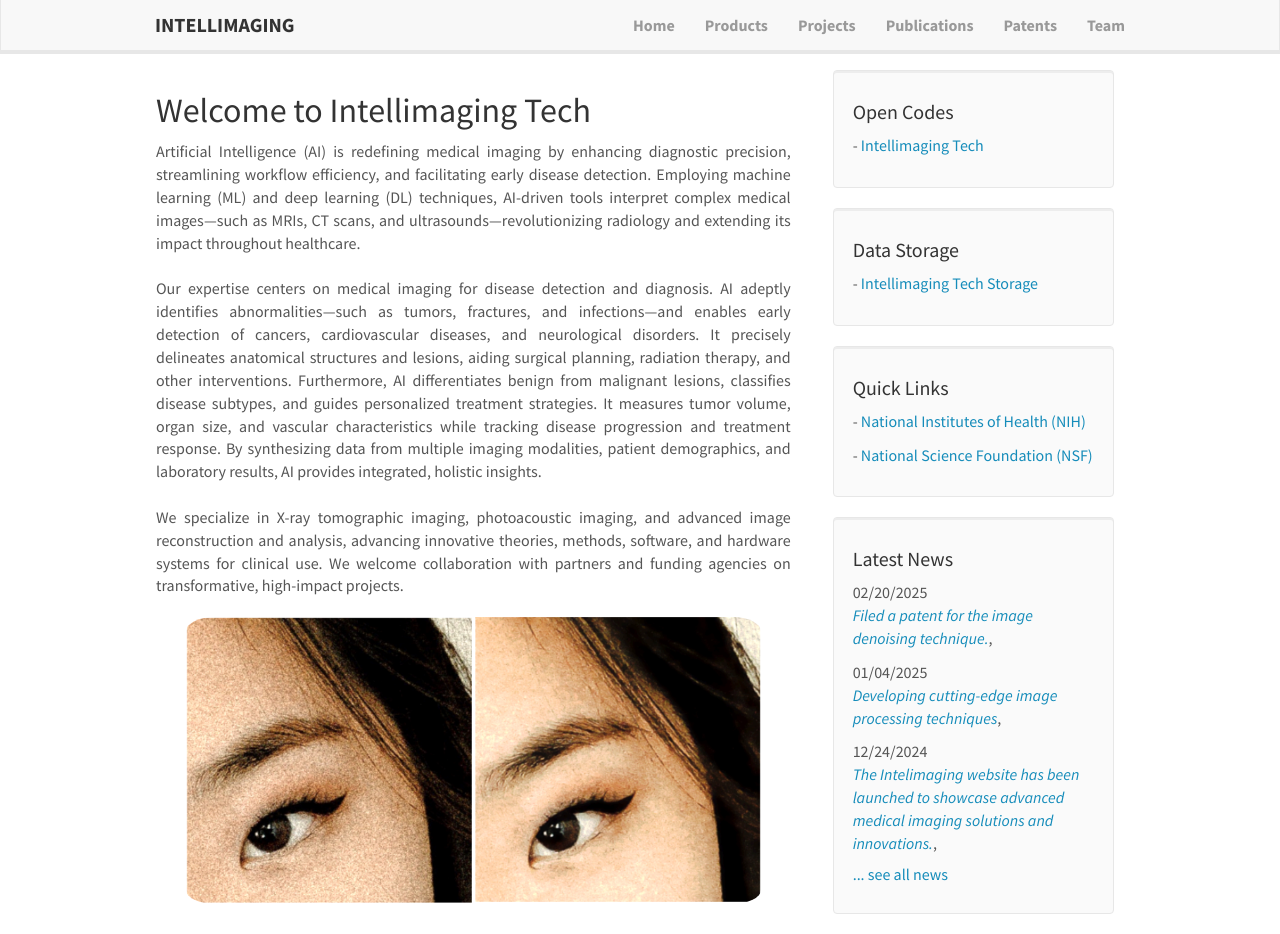
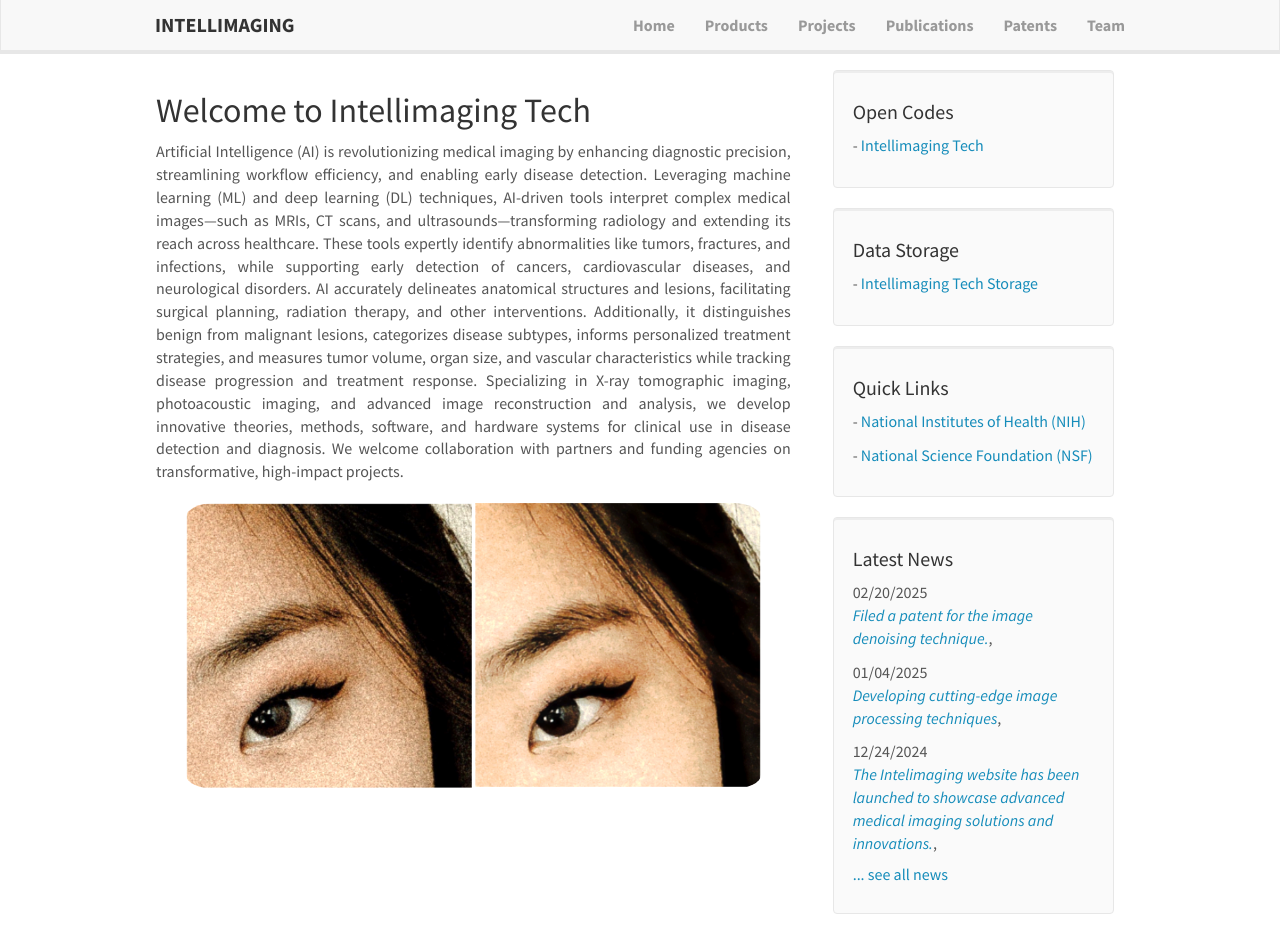
Before and after one commit to intellimaging/intellimaging.github.io, a Jekyll site: the page built from _pages/home.md, in a window 1280 px wide and 934 px high. Built offline with Jekyll 4.4.1, drawn with Linux system fonts in a browser that asks for light colours.

Commit message:
Update home.md

```diff
--- a/_pages/home.md
+++ b/_pages/home.md
@@ -7,11 +7,7 @@ permalink: /
 ---
 <html>
 <body>
-<p style="text-align: justify;">Artificial Intelligence (AI) is redefining medical imaging by enhancing diagnostic precision, streamlining workflow efficiency, and facilitating early disease detection. Employing machine learning (ML) and deep learning (DL) techniques, AI-driven tools interpret complex medical images—such as MRIs, CT scans, and ultrasounds—revolutionizing radiology and extending its impact throughout healthcare.<br/>
-<br/>
-Our expertise centers on medical imaging for disease detection and diagnosis. AI adeptly identifies abnormalities—such as tumors, fractures, and infections—and enables early detection of cancers, cardiovascular diseases, and neurological disorders. It precisely delineates anatomical structures and lesions, aiding surgical planning, radiation therapy, and other interventions. Furthermore, AI differentiates benign from malignant lesions, classifies disease subtypes, and guides personalized treatment strategies. It measures tumor volume, organ size, and vascular characteristics while tracking disease progression and treatment response. By synthesizing data from multiple imaging modalities, patient demographics, and laboratory results, AI provides integrated, holistic insights.<br/>
-<br/>
-We specialize in X-ray tomographic imaging, photoacoustic imaging, and advanced image reconstruction and analysis, advancing innovative theories, methods, software, and hardware systems for clinical use. We welcome collaboration with partners and funding agencies on transformative, high-impact projects.</p>
+<p style="text-align: justify;">Artificial Intelligence (AI) is revolutionizing medical imaging by enhancing diagnostic precision, streamlining workflow efficiency, and enabling early disease detection. Leveraging machine learning (ML) and deep learning (DL) techniques, AI-driven tools interpret complex medical images—such as MRIs, CT scans, and ultrasounds—transforming radiology and extending its reach across healthcare. These tools expertly identify abnormalities like tumors, fractures, and infections, while supporting early detection of cancers, cardiovascular diseases, and neurological disorders. AI accurately delineates anatomical structures and lesions, facilitating surgical planning, radiation therapy, and other interventions. Additionally, it distinguishes benign from malignant lesions, categorizes disease subtypes, informs personalized treatment strategies, and measures tumor volume, organ size, and vascular characteristics while tracking disease progression and treatment response. Specializing in X-ray tomographic imaging, photoacoustic imaging, and advanced image reconstruction and analysis, we develop innovative theories, methods, software, and hardware systems for clinical use in disease detection and diagnosis. We welcome collaboration with partners and funding agencies on transformative, high-impact projects.</p>
 
 <div markdown="0" id="carousel" class="carousel slide" data-ride="carousel" data-interval="2500" data-pause="hover" >
     <!-- Menu
```
